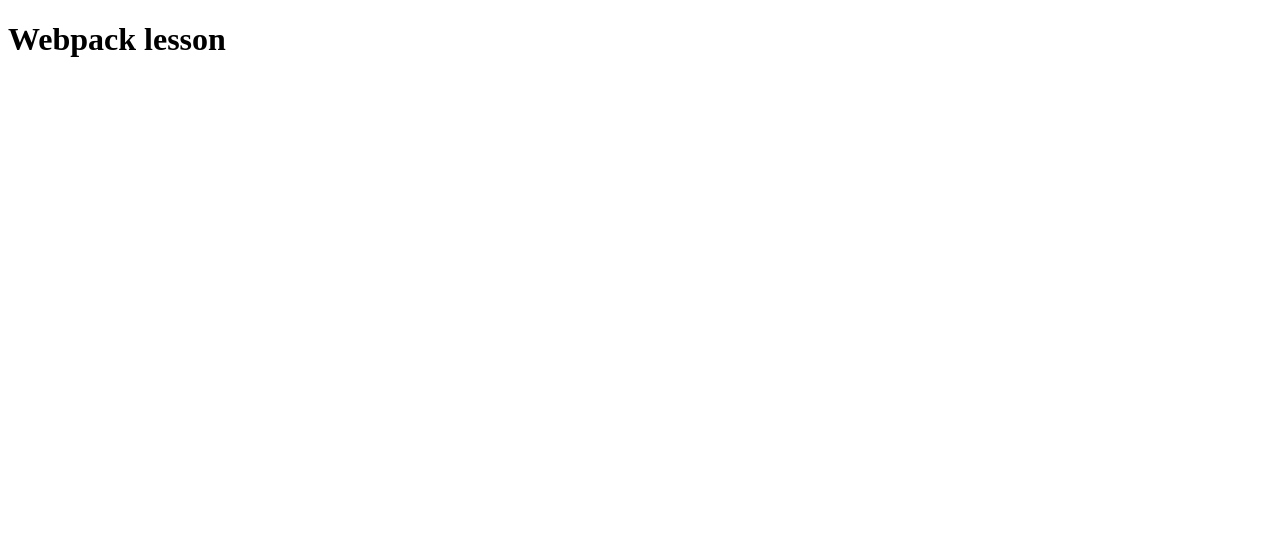
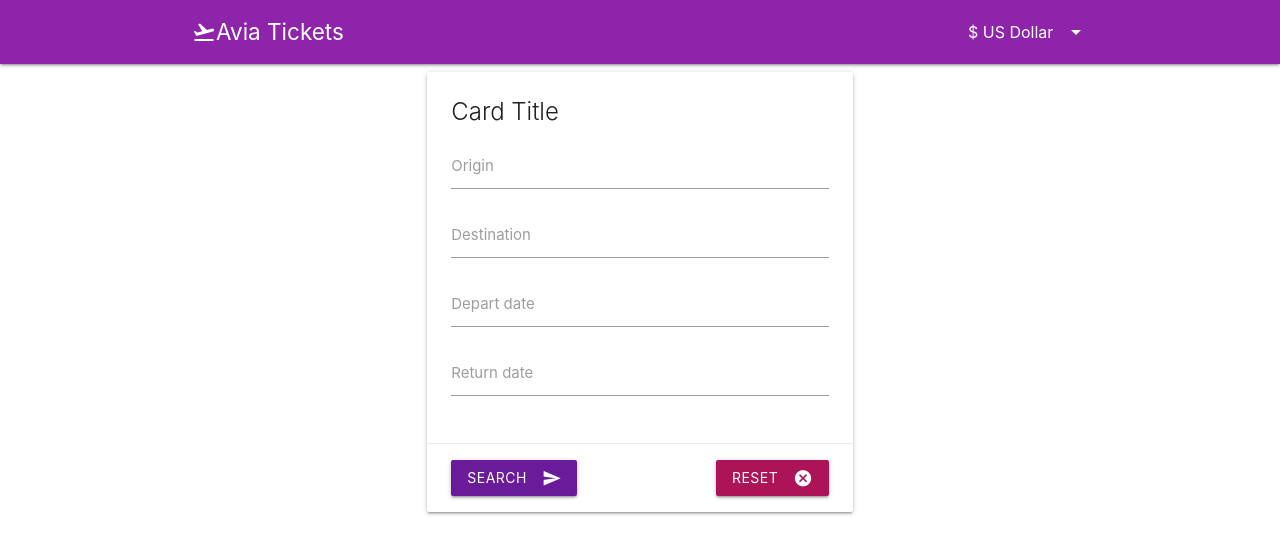
Before and after one commit to dedOfficial/avia-tickets-ts, a website built with webpack: page src/index.html in a window 1280 px wide. Built offline with nearby package versions, Linux system fonts and the light colour scheme; some packages are replaced by stand-ins of ours; no server answers.

Commit message:
Add plugins. Create UI using Materialize

```diff
--- a/package.json
+++ b/package.json
@@ -20,6 +20,7 @@
     "css-loader": "^3.1.0",
     "file-loader": "^4.1.0",
     "html-webpack-plugin": "^3.2.0",
+    "mini-css-extract-plugin": "^1.6.2",
     "postcss-loader": "^3.0.0",
     "precss": "^4.0.0",
     "source-map-loader": "^3.0.0",
@@ -31,6 +32,7 @@
     "webpack-dev-server": "^3.7.2"
   },
   "dependencies": {
-    "axios": "^0.23.0"
+    "axios": "^0.23.0",
+    "materialize-css": "^1.0.0-rc.2"
   }
 }
--- /dev/null
+++ b/src/css/style.css
@@ -0,0 +1,24 @@
+.d-flex { display: flex; }
+.align-items-center { align-items: center; }
+.justify-items-center { justify-items: center; }
+.ml-auto { margin-left: auto; }
+.mr-auto { margin-right: auto; }
+.mx-auto { margin: 0 auto 0 auto; }
+
+/* Header Style */
+.header .brand-logo { position: static; font-size: 1.5rem; }
+
+.header .currency-select { width: 120px; }
+
+.header .currency-select input.select-dropdown { margin: 0; color: #fff; border-bottom: none; }
+.header .currency-select input.select-dropdown:focus { border-bottom: none; }
+
+.header .currency-select .caret { fill: #fff; }
+
+/* Form style */
+.form-section .card-content .input-field input.autocomplete:focus,
+.form-section .card-content .input-field input.datepicker:focus { border-bottom-color: #8e24aa; box-shadow: 0 1px 0 0 #8e24aa;}
+
+.form-section .card-content .input-field .datepicker-date-display { background-color: #7b1fa2; }
+
+.form-section .card-content .input-field button.btn-flat:not(.datepicker-clear) { color: #6a1b9a; }
--- a/src/index.html
+++ b/src/index.html
@@ -5,8 +5,103 @@
     <meta name="viewport" content="width=device-width, initial-scale=1.0" />
     <meta http-equiv="X-UA-Compatible" content="ie=edge" />
     <title>Document</title>
+    <link
+      href="https://fonts.googleapis.com/icon?family=Material+Icons"
+      rel="stylesheet"
+    />
   </head>
   <body>
-    <h1>Webpack lesson</h1>
+    <nav class="header purple darken-1">
+      <div class="nav-wrapper">
+        <div class="container d-flex align-items-center">
+          <div class="logo d-flex align-items-center">
+            <i class="large material-icons">flight_takeoff</i>
+            <a href="#" class="brand-logo">Avia Tickets</a>
+          </div>
+
+          <ul id="nav-mobile" class="right hide-on-med-and-down ml-auto">
+            <li
+              ><div class="input-field currency-select">
+                <select>
+                  <option value="USD">$ US Dollar</option>
+                  <option value="EUR">€ ES Euro</option>
+                </select>
+              </div></li
+            >
+          </ul>
+        </div>
+        <!-- /.container -->
+      </div>
+    </nav>
+
+    <section class="form-section">
+      <div class="container">
+        <div class="row d-flex">
+          <div class="col m6 mx-auto">
+            <div class="card">
+              <form action="">
+                <div class="card-content">
+                  <span class="card-title">Card Title</span>
+
+                  <div class="input-field">
+                    <input
+                      type="text"
+                      id="autocomplete-origin"
+                      class="autocomplete"
+                    />
+                    <label for="autocomplete-origin">Origin</label>
+                  </div>
+
+                  <div class="input-field">
+                    <input
+                      type="text"
+                      id="autocomplete-destination"
+                      class="autocomplete"
+                    />
+                    <label for="autocomplete-destination">Destination</label>
+                  </div>
+
+                  <div class="input-field">
+                    <input
+                      type="text"
+                      class="datepicker"
+                      id="datepicker-depart"
+                    />
+                    <label for="datepicker-depart">Depart date</label>
+                  </div>
+
+                  <div class="input-field">
+                    <input
+                      type="text"
+                      class="datepicker"
+                      id="datepicker-return"
+                    />
+                    <label for="datepicker-return">Return date</label>
+                  </div>
+                </div>
+                <div class="card-action d-flex">
+                  <button
+                    class="btn waves-effect waves-light purple darken-3"
+                    type="submit"
+                    name="action"
+                    >Search
+                    <i class="material-icons right">send</i>
+                  </button>
+
+                  <button
+                    class="btn waves-effect waves-light pink darken-3 ml-auto"
+                    type="reset"
+                    name="action"
+                    >Reset
+                    <i class="material-icons right">cancel</i>
+                  </button>
+                </div>
+              </form>
+            </div>
+          </div>
+        </div>
+      </div>
+    </section>
+    <!-- /.form-section -->
   </body>
 </html>
--- a/src/ts/app.ts
+++ b/src/ts/app.ts
@@ -1,3 +1,6 @@
+import '../css/style.css';
+import './plugins';
+
 import locations from './store/locations';
 
 locations.init().then((res) => {
--- /dev/null
+++ b/src/ts/plugins/index.ts
@@ -0,0 +1 @@
+import './materialize';
--- /dev/null
+++ b/src/ts/plugins/materialize.ts
@@ -0,0 +1,31 @@
+import 'materialize-css/dist/css/materialize.min.css';
+import 'materialize-css/dist/js/materialize.min.js';
+
+// Init select
+const select = document.querySelectorAll('select');
+
+M.FormSelect.init(select);
+
+export function getSelectInstance(DOMelem: Element) {
+  return M.FromSelect.getInstance(DOMelem);
+}
+
+// Init autocomplete
+const autocomplete = document.querySelectorAll('.autocomplete');
+M.Autocomplete.init(autocomplete, {
+  data: {},
+});
+
+export function getAutocompleteInstance(DOMelem: Element) {
+  return M.Autocomplete.getInstance(DOMelem);
+}
+
+// Init datepicker
+const datepickers = document.querySelectorAll('.datepicker');
+M.Datepicker.init(datepickers, {
+  showClearBtn: true,
+});
+
+export function getDatepickerInstance(DOMelem: Element) {
+  return M.Datepicker.getInstance(DOMelem);
+}
--- a/webpack.config.js
+++ b/webpack.config.js
@@ -2,6 +2,7 @@ const path = require('path');
 const autoprefixer = require('autoprefixer');
 const precss = require('precss');
 const HtmlWebpackPlugin = require('html-webpack-plugin');
+const MiniCssExtractPlugin = require('mini-css-extract-plugin');
 
 module.exports = {
   // Итак,  чтобы вебпак начал свою работу, нужно указать главный (основной) файл, который будет включать в себя все другие необходимые файлы (модули).
@@ -58,7 +59,7 @@ module.exports = {
         test: /\.css$/,
         use: [
           {
-            loader: 'style-loader',
+            loader: MiniCssExtractPlugin.loader,
           },
           {
             loader: 'css-loader',
@@ -100,6 +101,9 @@ module.exports = {
   //Например, плагин для минификации кода (во время сборки код подвергается очистке и минификации).
   //Или плагин для сборки html страницы и css кода (скрипты вставляются в html, куски css собираются в один файл).
   plugins: [
+    new MiniCssExtractPlugin({
+      filename: './style.css',
+    }),
     new HtmlWebpackPlugin({
       template: 'index.html',
     }),
```
